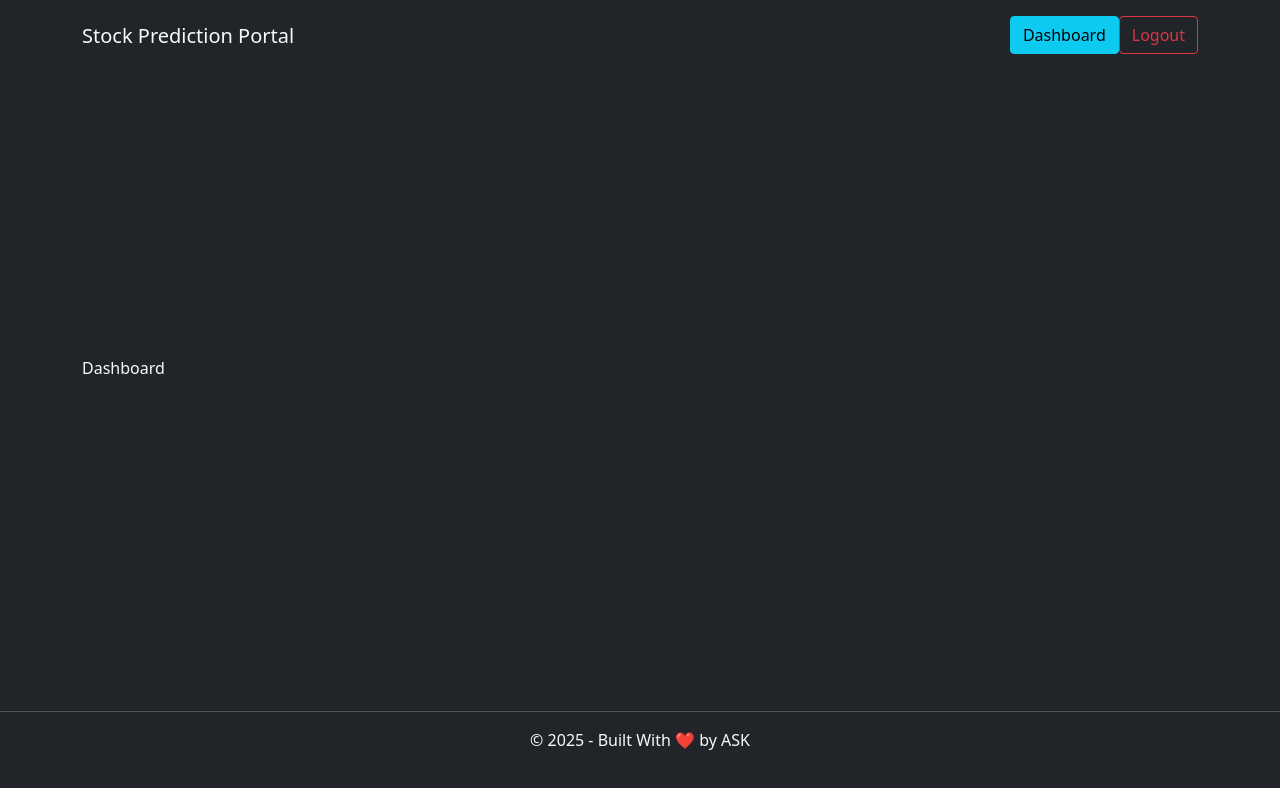
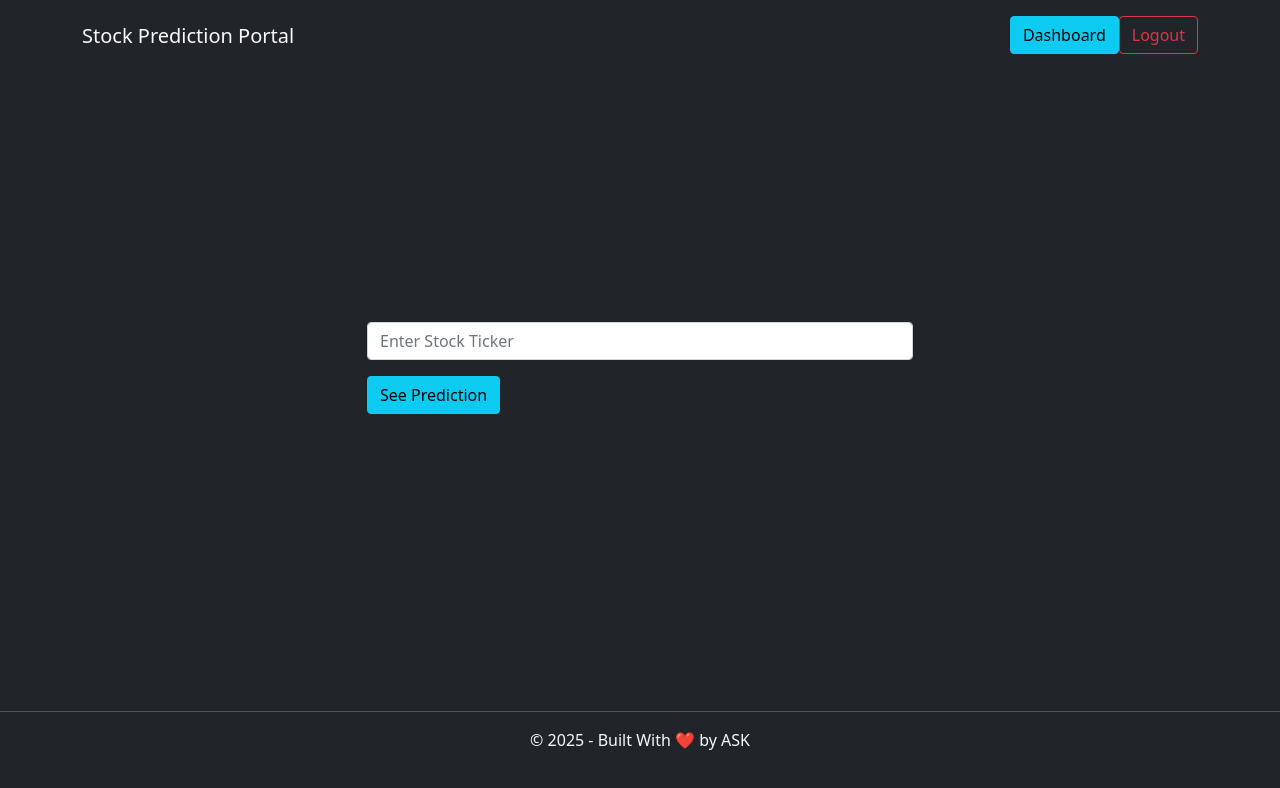
Before and after one commit to Abhay-SKulkarni123/stock-prediction-portal, a React (Vite) app in the folder frontend-react/: page /dashboard in a window 1280 px wide. Shown: the top 788 px of the page. Built offline with nearby package versions, Linux system fonts and the light colour scheme; no server answers; sample sign-in values are in the browser's storage.

Commit message:
Addition of Resources

```diff
--- a/frontend-react/src/App.jsx
+++ b/frontend-react/src/App.jsx
@@ -20,8 +20,8 @@
         <Header />
         <Routes>
           <Route path="/" element={<Main />} />
-          <Route path="/register" element={<PrivateRoute><Register /></PrivateRoute>} />
-          <Route path="/login" element={<PrivateRoute><Login /></PrivateRoute>} />
+          <Route path="/register" element={<PublicRoute><Register /></PublicRoute>} />
+          <Route path="/login" element={<PublicRoute><Login /></PublicRoute>} />
           <Route path="/dashboard" element={<PrivateRoute><Dashboard /></PrivateRoute>} />
         </Routes>
         <Footer />
--- a/frontend-react/src/components/dashboard/Dashboard.jsx
+++ b/frontend-react/src/components/dashboard/Dashboard.jsx
@@ -1,8 +1,9 @@
-import React, {useEffect} from 'react'
+import React, {useEffect, useState} from 'react'
 import axios from 'axios'
 import axiosInstance from '../../axiosInstance'
 
 const Dashboard = () => {
+    const [ticker, setTicker] = useState('')
 
     useEffect(() => {
         const fetchProtectedData = async () => {
@@ -16,7 +17,18 @@
         fetchProtectedData();
     }, [])
   return (
-    <div className='text-light container'>Dashboard</div>
+    <div className='container'>
+        <div className='row'>
+            <div className='col-md-6 mx-auto'>
+                <form >
+                    <input type="text" className='form-control' placeholder='Enter Stock Ticker'
+                    onChange={(e) => setTicker(e.target.value)} required
+                    />
+                    <button type='submit' className='btn btn-info mt-3'>See Prediction</button>
+                </form>
+            </div>
+        </div>
+    </div>
   )
 }
 
```
Also changed, not shown: 2 other files (tests, documents, lock files or other folders).
